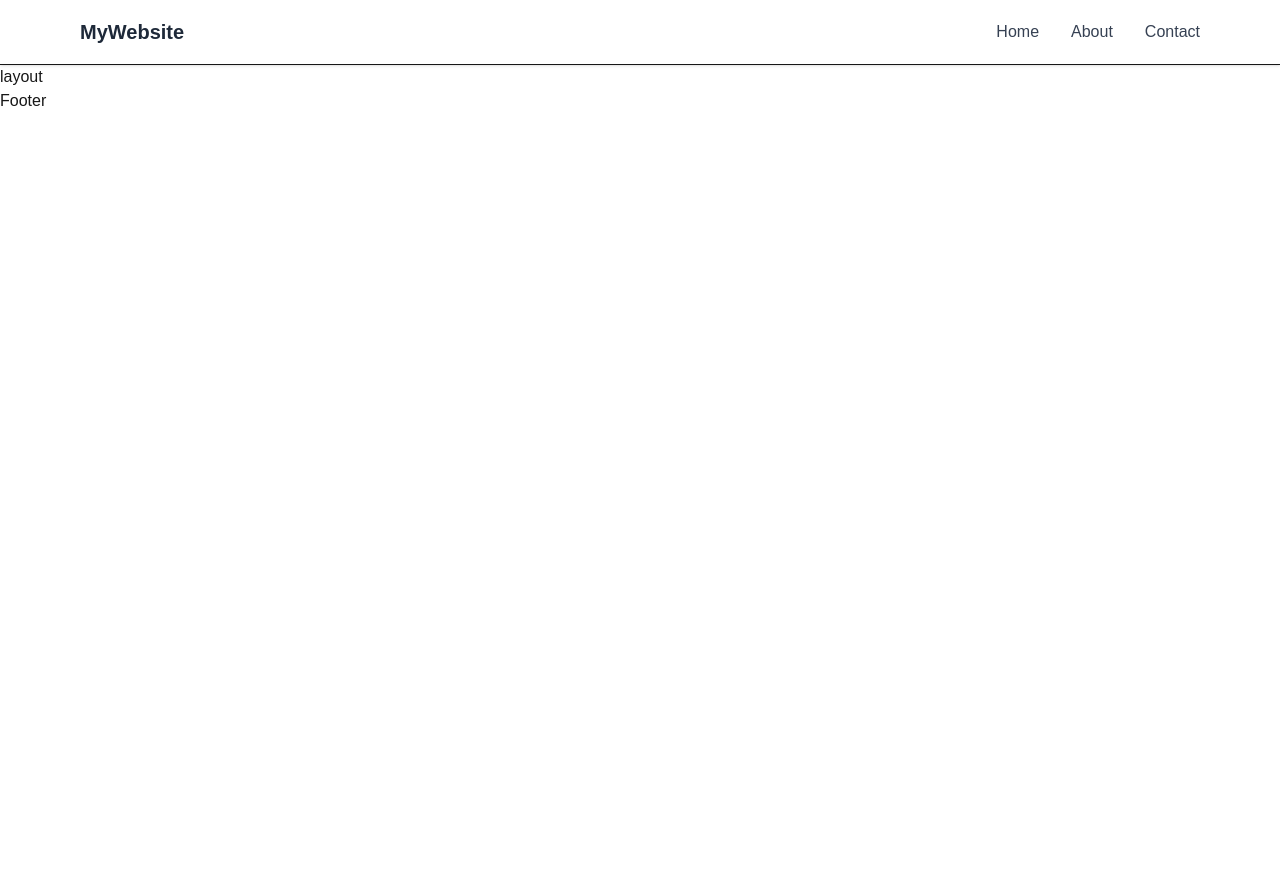
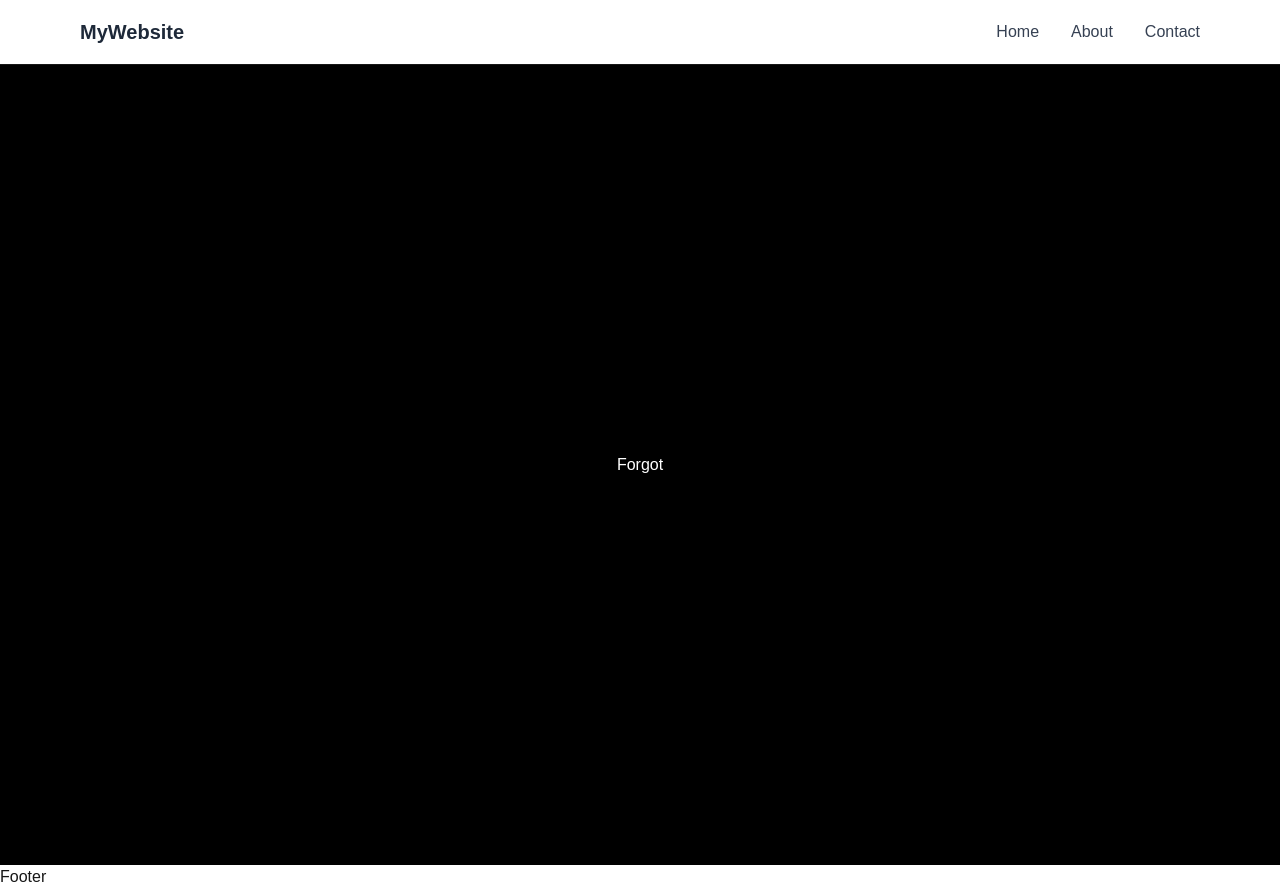
Before and after one commit to shivam108ku/NextjsLearning, a Next.js app: page /forgot in a window 1280 px wide. Before the commit the page ends 800 px from the top, so only its background shows below. Built offline with nearby package versions, Linux system fonts and the light colour scheme.

Commit message:
fixing the layout for auth

```diff
--- a/app/(auth)/layout.tsx
+++ b/app/(auth)/layout.tsx
@@ -1,9 +1,11 @@
-import React from 'react'
+type AuthLayoutProps = Readonly<{
+  children: React.ReactNode
+}>
 
-const layout = () => {
+export default function AuthLayout({ children }: AuthLayoutProps) {
   return (
-    <div>layout</div>
+    <div className="min-h-screen flex items-center justify-center bg-black text-white">
+      {children}
+    </div>
   )
 }
-
-export default layout
```
